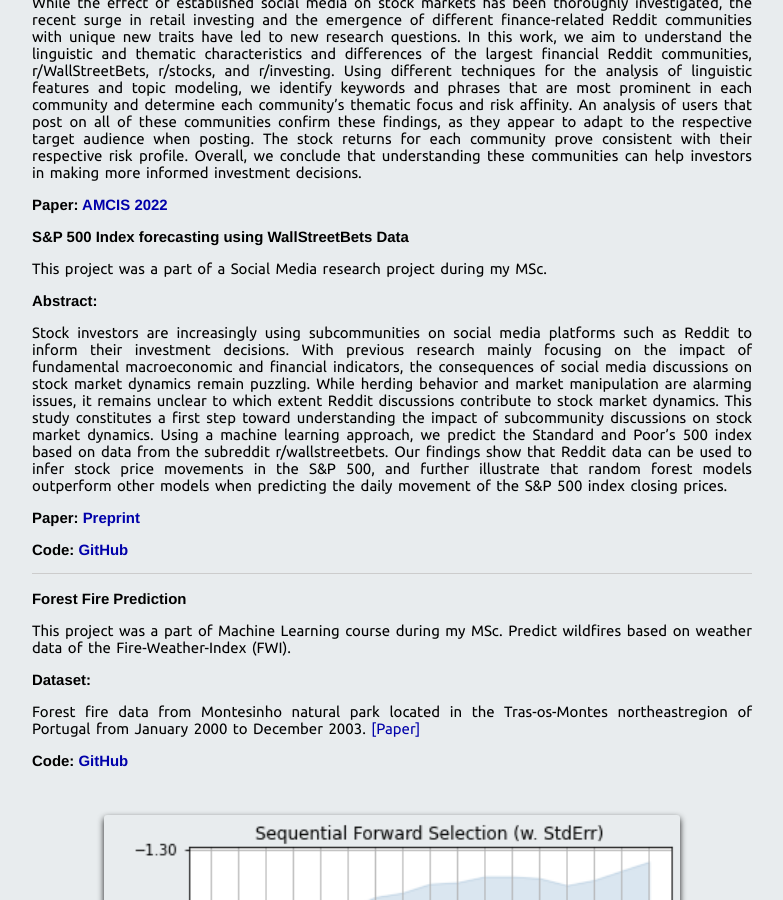
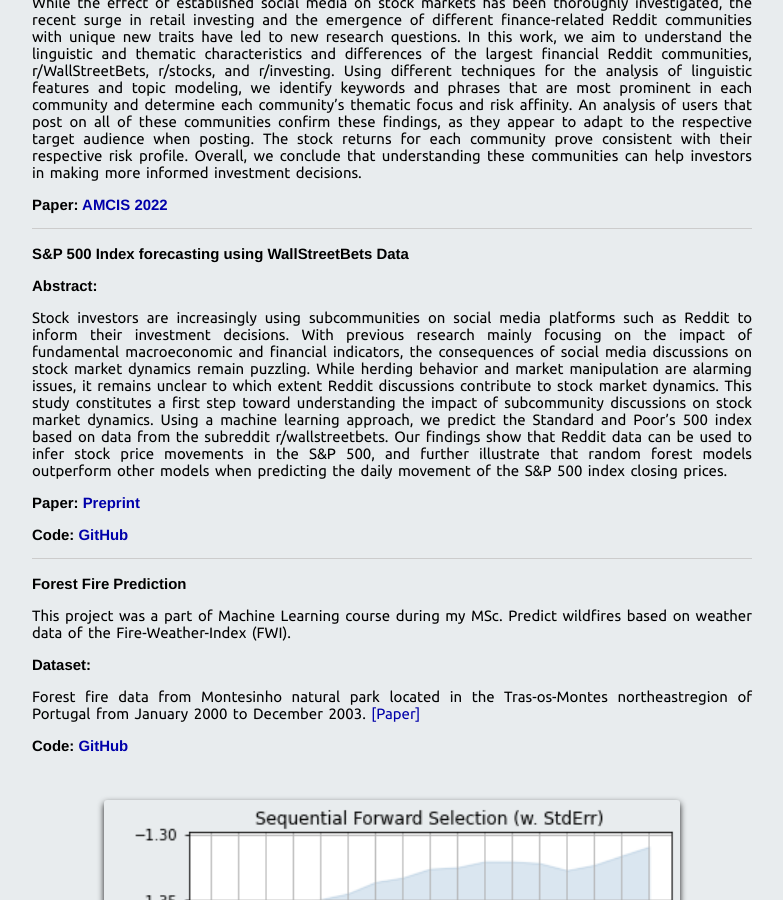
Before and after one commit to pratik98/pratik98.github.com, a Jekyll site: the page built from portfolio.md, in a window 1280 px wide and 900 px high, scrolled down 3469 px. Shown: the whole window, without its empty margins (248-1031 px from the left). Built offline with Jekyll 4.4.1, drawn with Linux system fonts in a browser that asks for light colours; nearby versions of some CDN libraries.

Commit message:
added line break

```diff
--- a/portfolio.md
+++ b/portfolio.md
@@ -92,9 +92,9 @@
 
 ### Paper: [AMCIS 2022](https://aisel.aisnet.org/amcis2022/sig_sc/sig_sc/8/)
 
+<hr>
 
 ## S&P 500 Index forecasting using WallStreetBets Data ##
-This project was a part of a Social Media research project during my MSc.
 
 ### Abstract: ###
 Stock investors are increasingly using subcommunities on social media platforms such as Reddit to inform their investment decisions. With previous research mainly focusing on the impact of fundamental macroeconomic and financial indicators, the consequences of social media discussions on stock market dynamics remain puzzling. While herding behavior and market manipulation are alarming issues, it remains unclear to which extent Reddit discussions contribute to stock market dynamics. This study constitutes a first step toward understanding the impact of subcommunity discussions on stock market dynamics. Using a machine learning approach, we predict the Standard and Poor’s 500 index based on data from the subreddit r/wallstreetbets. Our findings show that Reddit data can be used to infer stock price movements in the S&P 500, and further illustrate that random forest models outperform other models when predicting the daily movement of the S&P 500 index closing prices.
```
